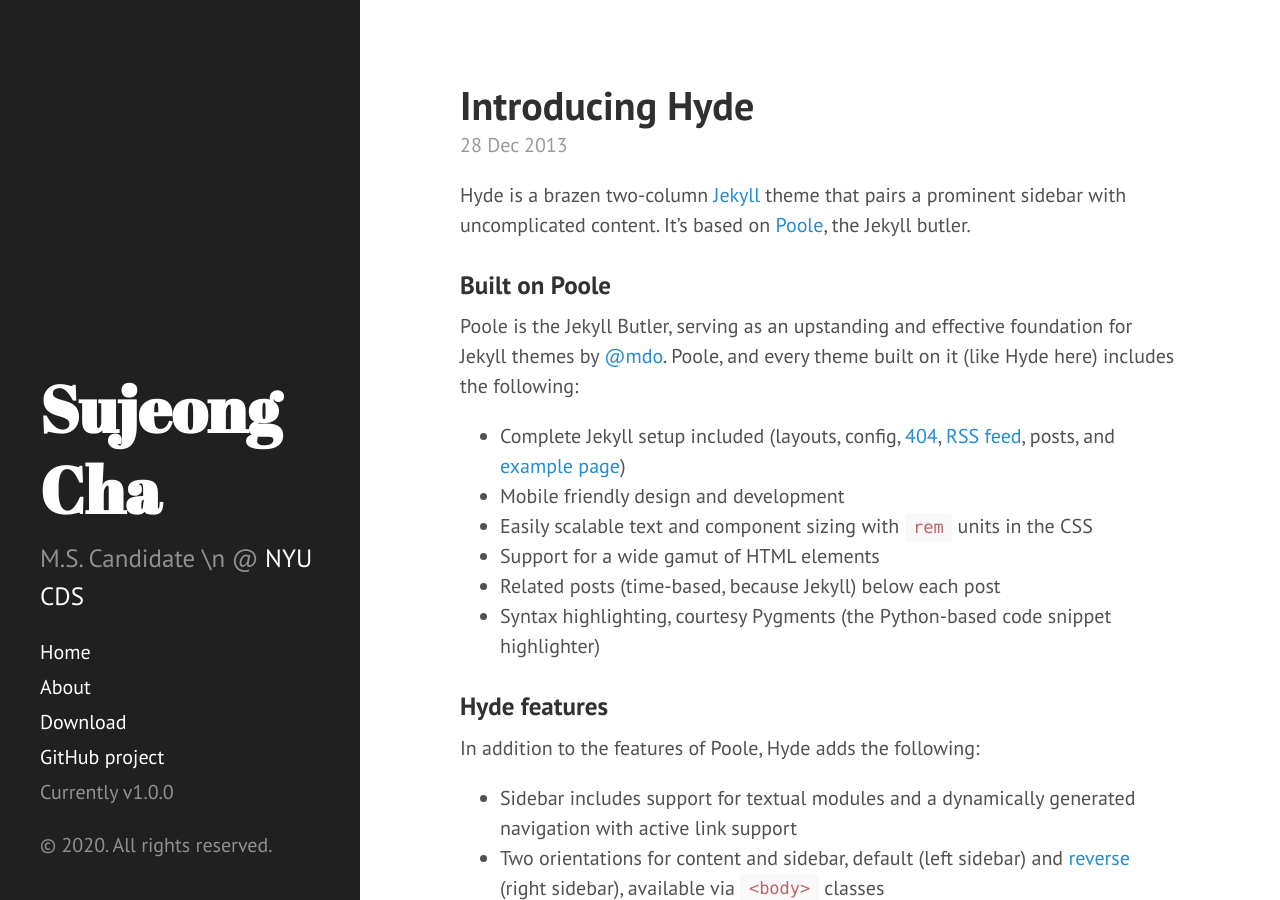
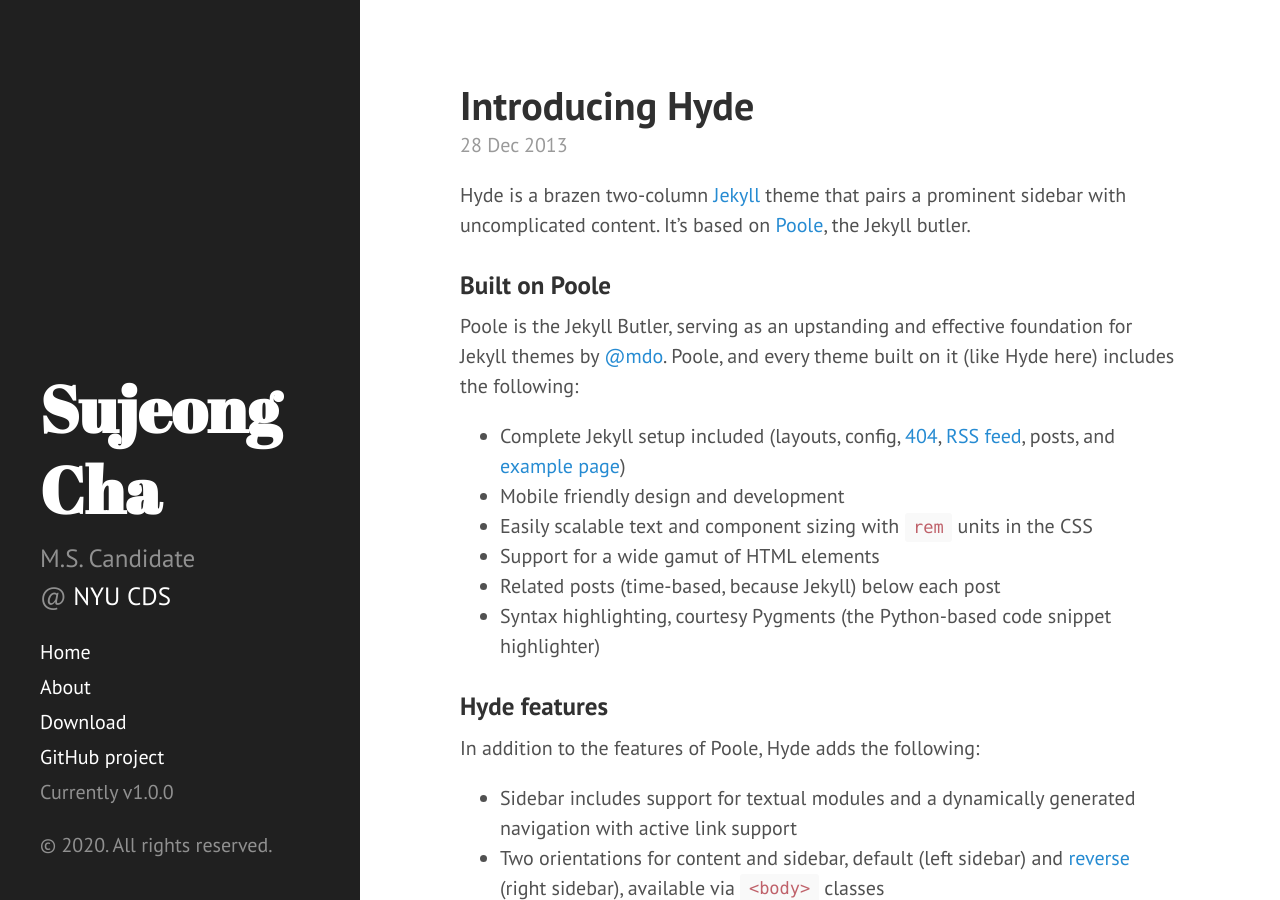
Before and after one commit to sujeongcha/sujeongcha.github.io, a Jekyll site: the page built from index.html, in a window 1280 px wide and 900 px high. Built offline with Jekyll 4.4.1, drawn with Linux system fonts in a browser that asks for light colours; Markdown is read by kramdown in place of the engine named in the settings; the list of posts is cut into pages by our own code.

```diff
--- a/_config.yml
+++ b/_config.yml
@@ -9,7 +9,7 @@ permalink:        pretty
 # Setup
 title:            Sujeong Cha
 tagline:          'Data Scientist'
-description:      'M.S. Candidate \n @ <a href="https://cds.nyu.edu/">NYU CDS</a>'
+description:      'M.S. Candidate <br> @ <a href="https://cds.nyu.edu/">NYU CDS</a>'
 url:              http://hyde.getpoole.com
 baseurl:          /
 
```
